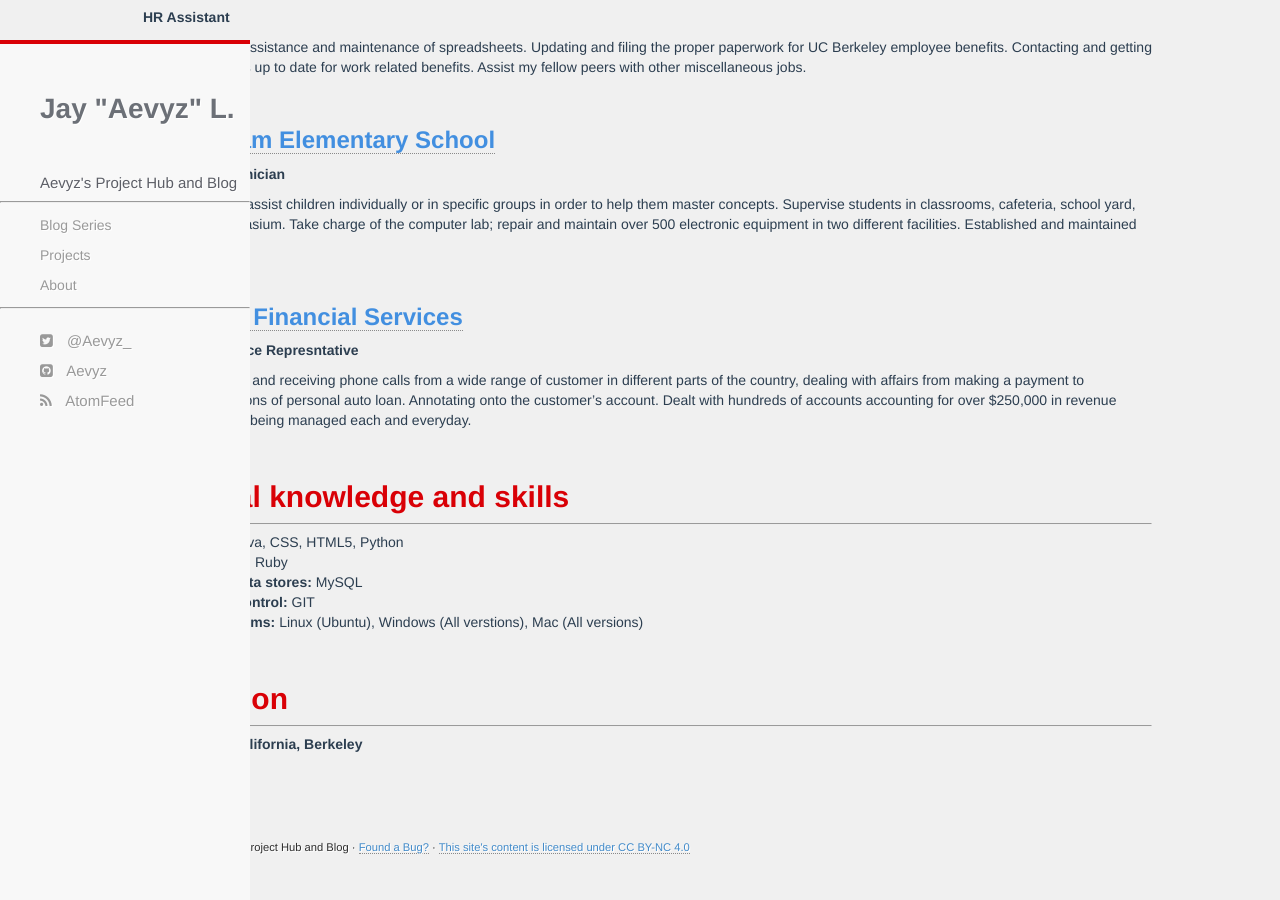
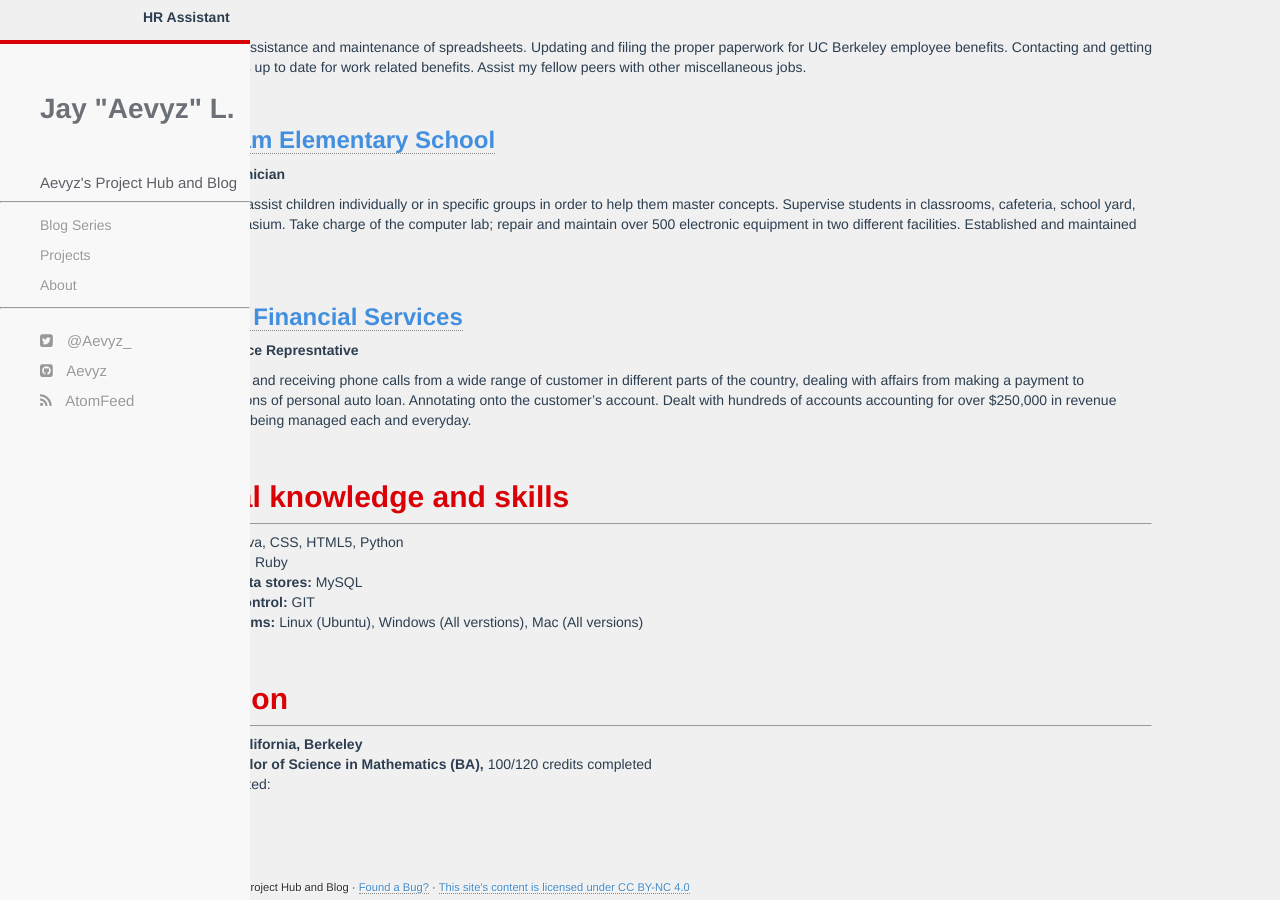
Before and after one commit to jguardado39/jguardado39.github.io, a Jekyll site: the page built from about.html, in a window 1280 px wide and 900 px high, scrolled down 582 px. Built offline with Jekyll 4.4.1, drawn with Linux system fonts in a browser that asks for light colours; before the commit the page ends 1442 px from its top, so only the background shows below that.

Commit message:
upd 041717

```diff
--- a/about.html
+++ b/about.html
@@ -131,6 +131,13 @@ title: Resume
       <b>
         University of California, Berkeley
       </b>
+      <br>
+      <b>
+        Pursuing Bachelor of Science in Mathematics (BA),
+      </b>
+      100/120 credits completed
+      <br>
+      Courses Completed:
     </p>
                 </div>
               </div>
```
